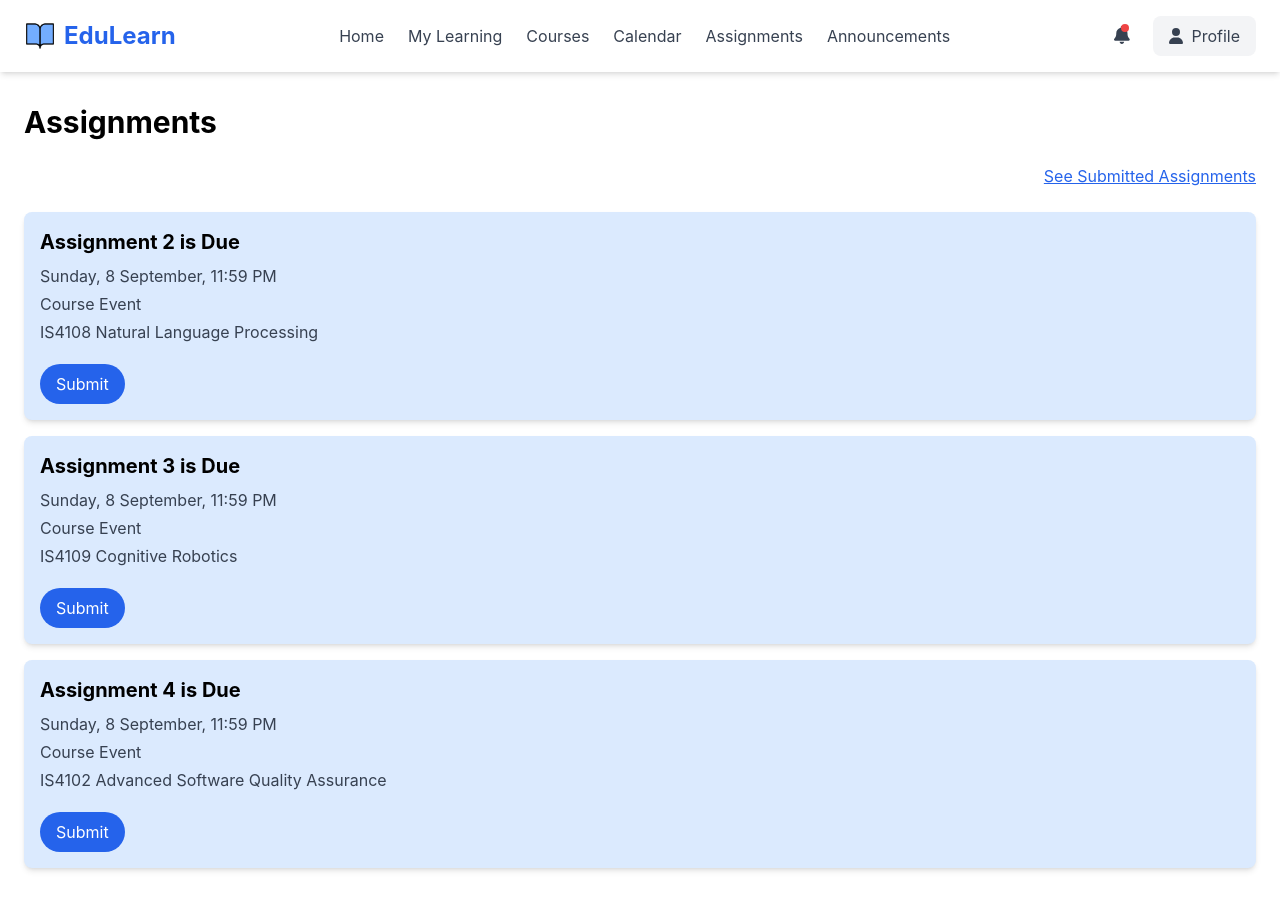
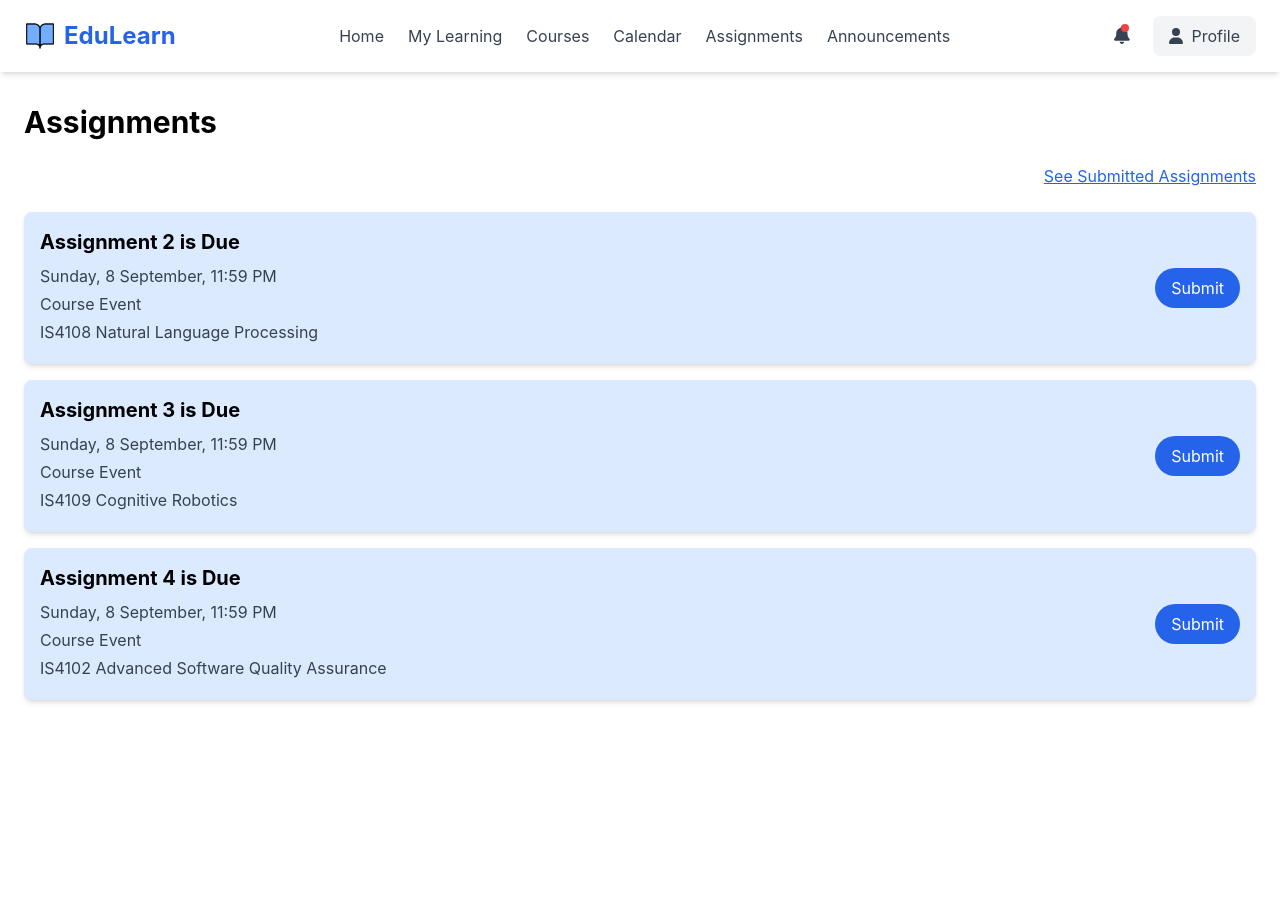
Before and after one commit to michellenikeetha/base_lms, a React (Create React App) app: page /assignments in a window 1280 px wide. Shown: the top 910 px of the page. After the commit the page ends 800 px from the top, so only its background shows below. Built offline with nearby package versions, Linux system fonts and the light colour scheme.

Commit message:
assignments updated

```diff
--- a/src/components/AssignmentCard.jsx
+++ b/src/components/AssignmentCard.jsx
@@ -1,11 +1,14 @@
 // components/AssignmentCard.js
 import React from 'react';
+import { useNavigate } from 'react-router-dom';
 
 const AssignmentCard = ({ assignment }) => {
   const { title, dueDate, time, courseCode, courseName } = assignment;
+  const navigate = useNavigate();
 
   return (
-    <div className="bg-blue-100 p-4 mb-4 rounded-lg shadow-md">
+    <div className="bg-blue-100 p-4 mb-4 rounded-lg shadow-md flex justify-between items-center">
+      <div>
         <h2 className="text-xl font-bold mb-2">
           <i className="fas fa-file-alt"></i> {title}
         </h2>
@@ -18,7 +21,12 @@ const AssignmentCard = ({ assignment }) => {
         <p className="text-gray-700 mb-1">
           <i className="fas fa-book"></i> {courseCode} {courseName}
         </p>
-      <button className="bg-blue-600 text-white rounded-full py-2 px-4 mt-4 hover:bg-blue-500">
+      </div>
+
+      <button
+        onClick={() => navigate('/assignments/submit-assignment')}
+        className="bg-blue-600 text-white rounded-full py-2 px-4 hover:bg-blue-500"
+      >
         Submit
       </button>
     </div>
--- a/src/components/SubmittedAssignments.jsx
+++ b/src/components/SubmittedAssignments.jsx
@@ -55,7 +55,7 @@ const SubmittedAssignments = () => {
               </div>
               <button
                 onClick={() => navigate('/submitted-assignments/edit-assignment')}
-                className="bg-blue-500 text-white py-2 px-4 rounded-lg hover:bg-blue-600"
+                className="bg-blue-500 text-white py-2 px-8 rounded-full hover:bg-blue-600"
               >
                 Edit
               </button>
```
Lines whose indentation alone changed are shown as unchanged.
